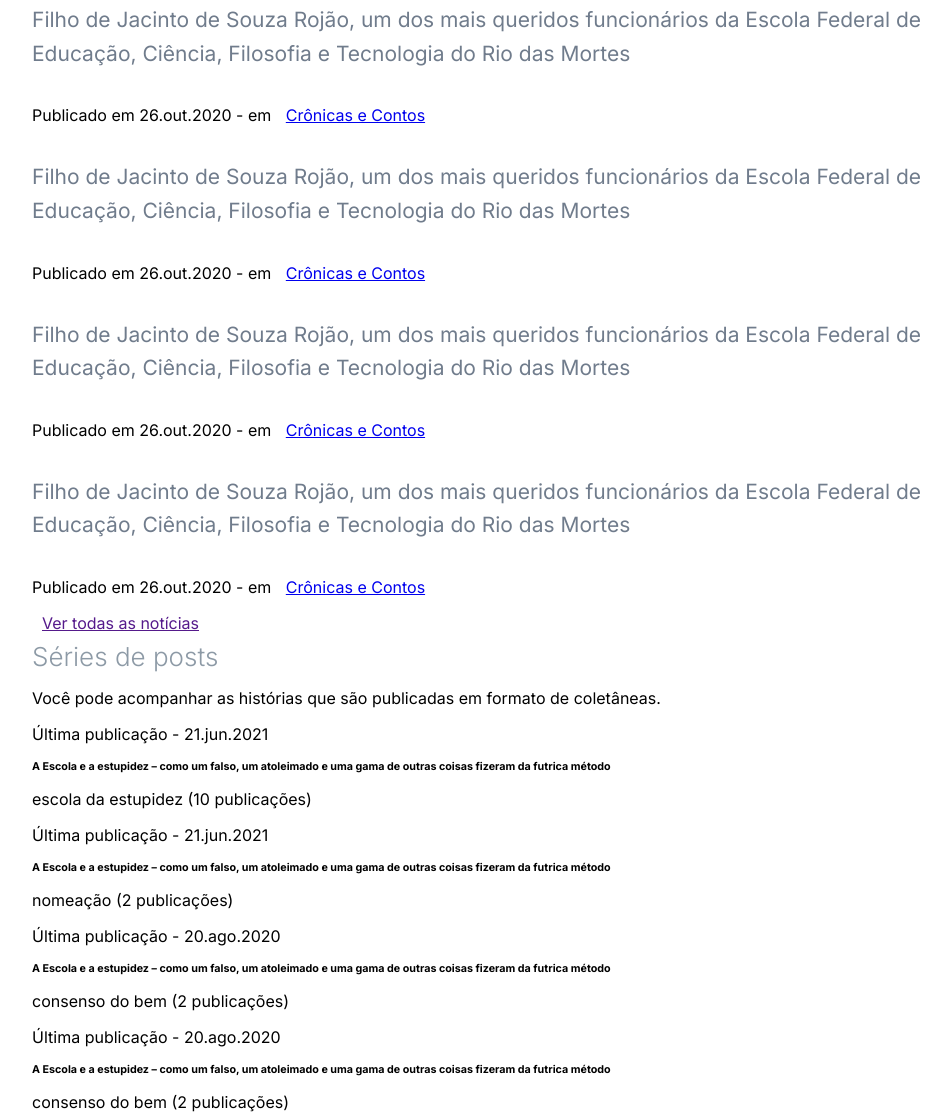
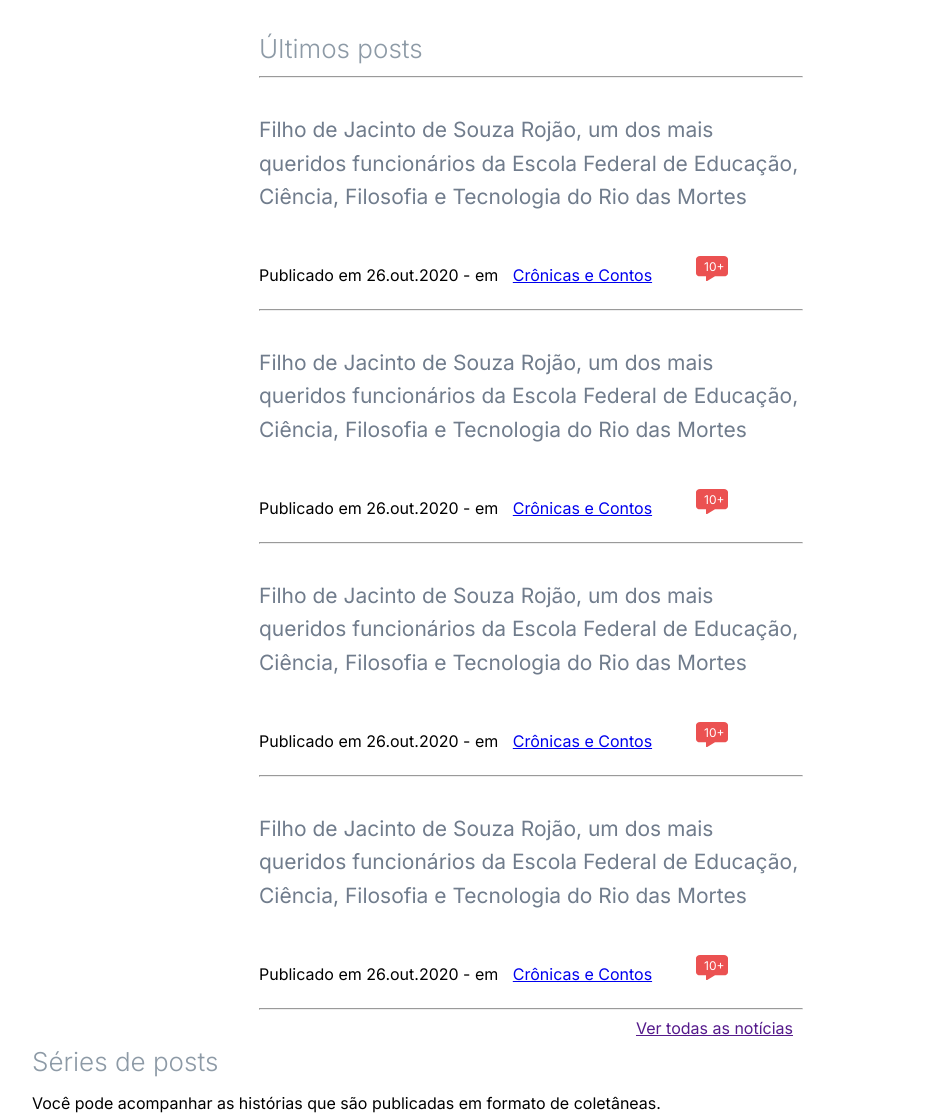
Before and after one commit to AnaClaraLDM/Portifolio, a plain HTML site: page assets/sites/historia/historia.html in a window 1280 px wide. Shown: the part 1476-2592 px from the top of the page, without its empty margins (109-1060 px from the left). Drawn offline with Linux system fonts and the light colour scheme.

Commit message:
Últimos posts

```diff
--- a/assets/sites/historia/historia.css
+++ b/assets/sites/historia/historia.css
@@ -26,6 +26,9 @@ h6 a{
 .subtitulo{
     padding-top: 35px;
 }
+.pading span{
+    align-items: center;
+}
 section .pading{
     margin-bottom: 0px;
 }
@@ -34,7 +37,7 @@ section .pading{
     background-color: #EFF2F7;
     padding:  8px 250px 9px 33px;
 }
-.pading span p{
+.pading span .notificacao{
     margin: 0px;
     margin-left: 32px;
     font-size: 12px;
@@ -124,7 +127,7 @@ div .categoria span{
 .midia{
     justify-content: flex-end;
 }
-.midia a{
+.midia .red{
     text-decoration: none;
     color: #E62121;
 }
--- a/assets/sites/historia/historia.html
+++ b/assets/sites/historia/historia.html
@@ -32,9 +32,9 @@
                 <h1>Simão celerado: do nascimento à morte da democracia (VI) – o caso Alan Gideon</h1>
             </div>
             <div class="pading subtitulo">
-                <span class="flex">
+                <span class="flex not">
                     <h6>por <a href="">Sérgio Trindade</a> foi publicado em 16.out.2018</h6>
-                    <p>10+</p>
+                    <p class="notificacao">10+</p>
                 </span>
                 <h5>Filho de Jacinto de Souza Rojão, um dos mais queridos funcionários da Escola Federal de Educação, Ciência, Filosofia e Tecnologia do Rio das Mortes (EFECFTRM), Alan Gideon assumiu vaga de concurso, como administrador...</h5>
                 <div class="continuar flex">
@@ -71,7 +71,7 @@
                             <p class="olinda">Em Olinda foi muita.</p>
                         </div>
                     </div>
-                    <span class="flex midia"><a href="">mais fotos</a><img src="img/seta_vermelha.svg" alt=""></span>
+                    <span class="flex midia"><a class="red" href="">mais fotos</a><img src="img/seta_vermelha.svg" alt=""></span>
                 </div>
                 <div>
                     <h3>& Vídeos</h3>
@@ -85,28 +85,43 @@
                             <p class="china">A seu modo, na China, o carnaval manteve a tradição</p>
                         </div>
                     </div>
-                    <span class="flex midia"><a href="">mais vídeos</a><img src="img/seta_vermelha.svg" alt=""></span>
+                    <span class="flex midia"><a class="red" href="">mais vídeos</a><img src="img/seta_vermelha.svg" alt=""></span>
                 </div>
             </div>
-        <section>
+        <section class="pading">
             <h3>Últimos posts</h3>
+            <hr>
             <article>
                 <h5>Filho de Jacinto de Souza Rojão, um dos mais queridos funcionários da Escola Federal de Educação, Ciência, Filosofia e Tecnologia do Rio das Mortes</h5>
-                <p>Publicado em 26.out.2020 - em <a href="#">Crônicas e Contos</a></p>
+                <div class="flex">
+                    <p>Publicado em 26.out.2020 - em <a href="#">Crônicas e Contos</a></p>
+                    <span><p class="notificacao">10+</p></span></div>
             </article>
+            <hr>
             <article>
                 <h5>Filho de Jacinto de Souza Rojão, um dos mais queridos funcionários da Escola Federal de Educação, Ciência, Filosofia e Tecnologia do Rio das Mortes</h5>
-                <p>Publicado em 26.out.2020 - em <a href="#">Crônicas e Contos</a></p>
+                <div class="flex">
+                    <p>Publicado em 26.out.2020 - em <a href="#">Crônicas e Contos</a></p>
+                    <span><p class="notificacao">10+</p></span></div>
             </article>
+            <hr>
             <article>
                 <h5>Filho de Jacinto de Souza Rojão, um dos mais queridos funcionários da Escola Federal de Educação, Ciência, Filosofia e Tecnologia do Rio das Mortes</h5>
-                <p>Publicado em 26.out.2020 - em <a href="#">Crônicas e Contos</a></p>
+                <div class="flex">
+                    <p>Publicado em 26.out.2020 - em <a href="#">Crônicas e Contos</a></p>
+                    <span><p class="notificacao">10+</p></span></div>
             </article>
+            <hr>
             <article>
                 <h5>Filho de Jacinto de Souza Rojão, um dos mais queridos funcionários da Escola Federal de Educação, Ciência, Filosofia e Tecnologia do Rio das Mortes</h5>
-                <p>Publicado em 26.out.2020 - em <a href="#">Crônicas e Contos</a></p>
+                <div class="flex">
+                    <p>Publicado em 26.out.2020 - em <a href="#">Crônicas e Contos</a></p>
+                    <span><p class="notificacao">10+</p></span></div>
             </article>
-            <a href="">Ver todas as notícias</a>
+            <hr>
+            <span class="flex midia">
+                <a href="">Ver todas as notícias</a>
+            </span>
         </section>
         <section>
             <h3>Séries de posts</h3>
```
